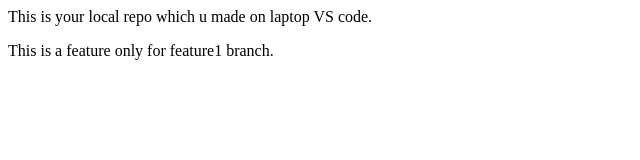
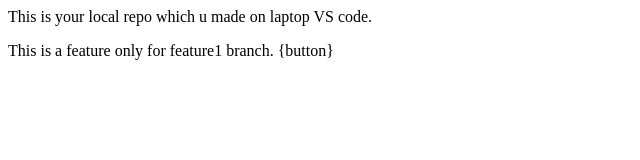
Before and after one commit to tubacashmiry/localrepo, a plain HTML site: page index.html in a window 1280 px wide. Shown: the full height of the page, 0-640 px from the left. Drawn offline with Linux system fonts and the light colour scheme.

Commit message:
Added button

```diff
--- a/index.html
+++ b/index.html
@@ -1,2 +1,2 @@
 <p>This is your local repo which u made on laptop VS code.</p>
-<p>This is a feature only for feature1 branch.</p>
+<p>This is a feature only for feature1 branch. {button}</p>
```
